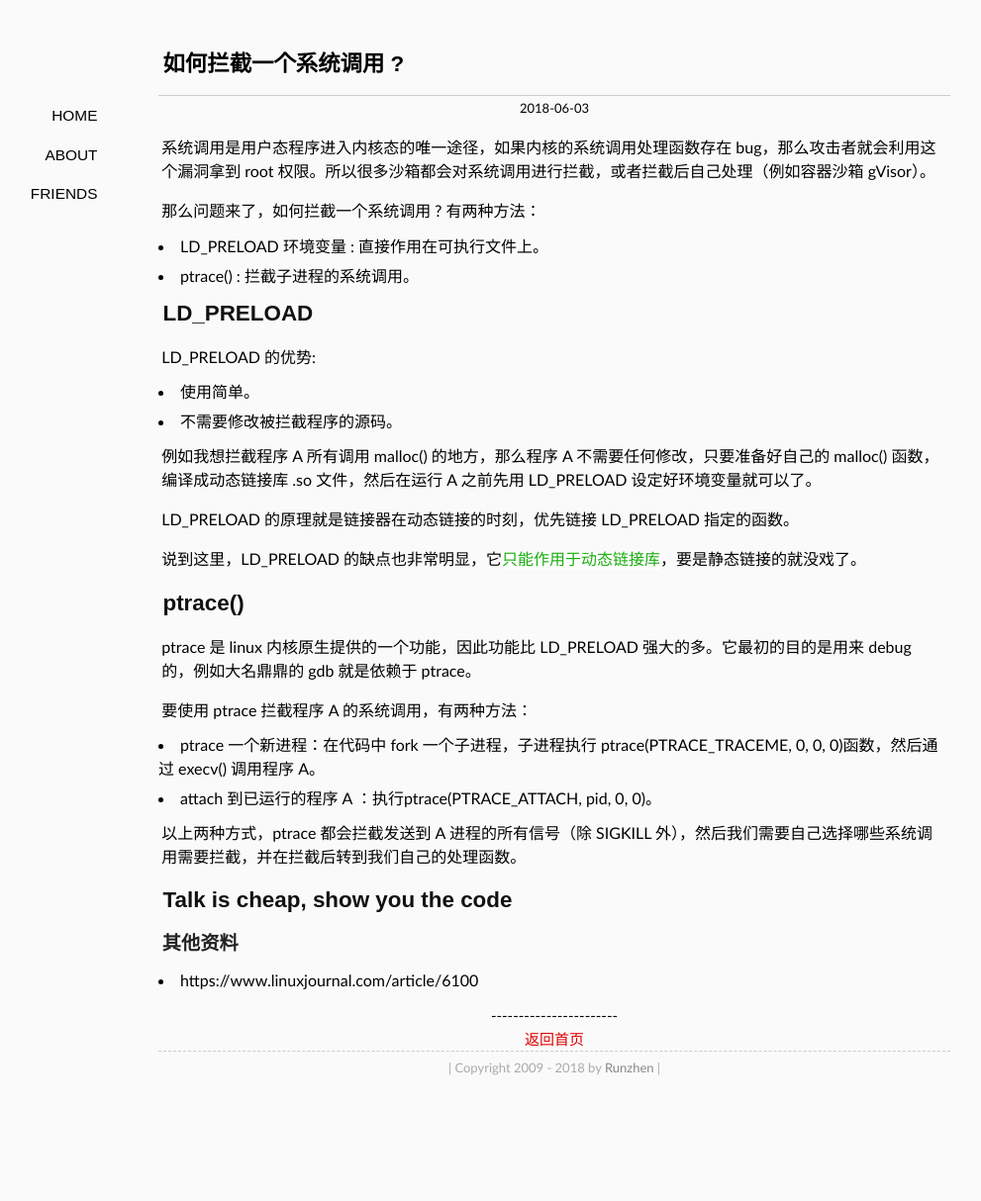
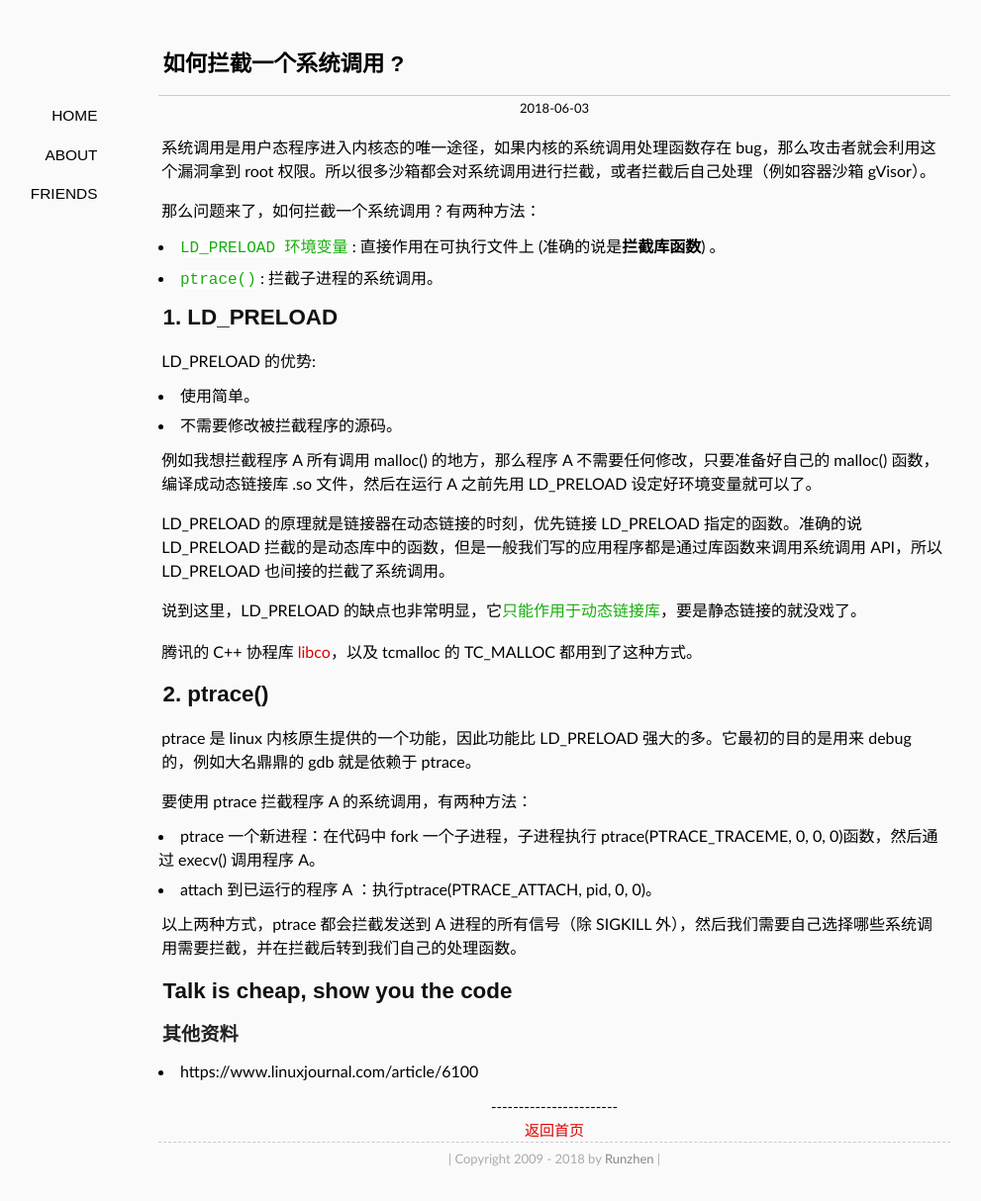
Before and after one commit to shaman7036/runzhen.github.io, a Jekyll site: the page built from _posts/2018-06-03-hook-syscall.md, in a window 1280 px wide. Shown: the whole page at 99% size, without its empty margins (80-1071 px from the left). Built offline with Jekyll 4.4.1, drawn with Linux system fonts in a browser that asks for light colours; some web fonts are replaced; before the commit the page ends 1122 px from its top, so only the background shows below that.

Commit message:
2018-06-03-hook-syscall.md

```diff
--- a/_posts/2018-06-03-hook-syscall.md
+++ b/_posts/2018-06-03-hook-syscall.md
@@ -10,11 +10,11 @@ tags: [linux]
 
 那么问题来了，如何拦截一个系统调用 ? 有两种方法：
 
-- LD_PRELOAD 环境变量 : 直接作用在可执行文件上。
-- ptrace() : 拦截子进程的系统调用。
+- `LD_PRELOAD 环境变量` : 直接作用在可执行文件上 (准确的说是**拦截库函数**) 。
+- `ptrace()` : 拦截子进程的系统调用。
 
 
-## LD_PRELOAD
+## 1. LD_PRELOAD
 
 LD_PRELOAD 的优势:
 
@@ -23,12 +23,13 @@ LD_PRELOAD 的优势:
 
 例如我想拦截程序 A 所有调用 malloc() 的地方，那么程序 A 不需要任何修改，只要准备好自己的 malloc() 函数，编译成动态链接库 .so 文件，然后在运行 A 之前先用 LD_PRELOAD 设定好环境变量就可以了。
 
-LD_PRELOAD 的原理就是链接器在动态链接的时刻，优先链接 LD_PRELOAD 指定的函数。
+LD_PRELOAD 的原理就是链接器在动态链接的时刻，优先链接 LD_PRELOAD 指定的函数。准确的说 LD_PRELOAD 拦截的是动态库中的函数，但是一般我们写的应用程序都是通过库函数来调用系统调用 API，所以 LD_PRELOAD 也间接的拦截了系统调用。
 
 说到这里，LD_PRELOAD 的缺点也非常明显，它`只能作用于动态链接库`，要是静态链接的就没戏了。
 
+腾讯的 C++ 协程库 [libco](https://github.com/Tencent/libco)，以及 tcmalloc 的 TC_MALLOC 都用到了这种方式。
 
-## ptrace()
+## 2. ptrace()
 
 ptrace 是 linux 内核原生提供的一个功能，因此功能比 LD_PRELOAD 强大的多。它最初的目的是用来 debug 的，例如大名鼎鼎的 gdb 就是依赖于 ptrace。
 
```
